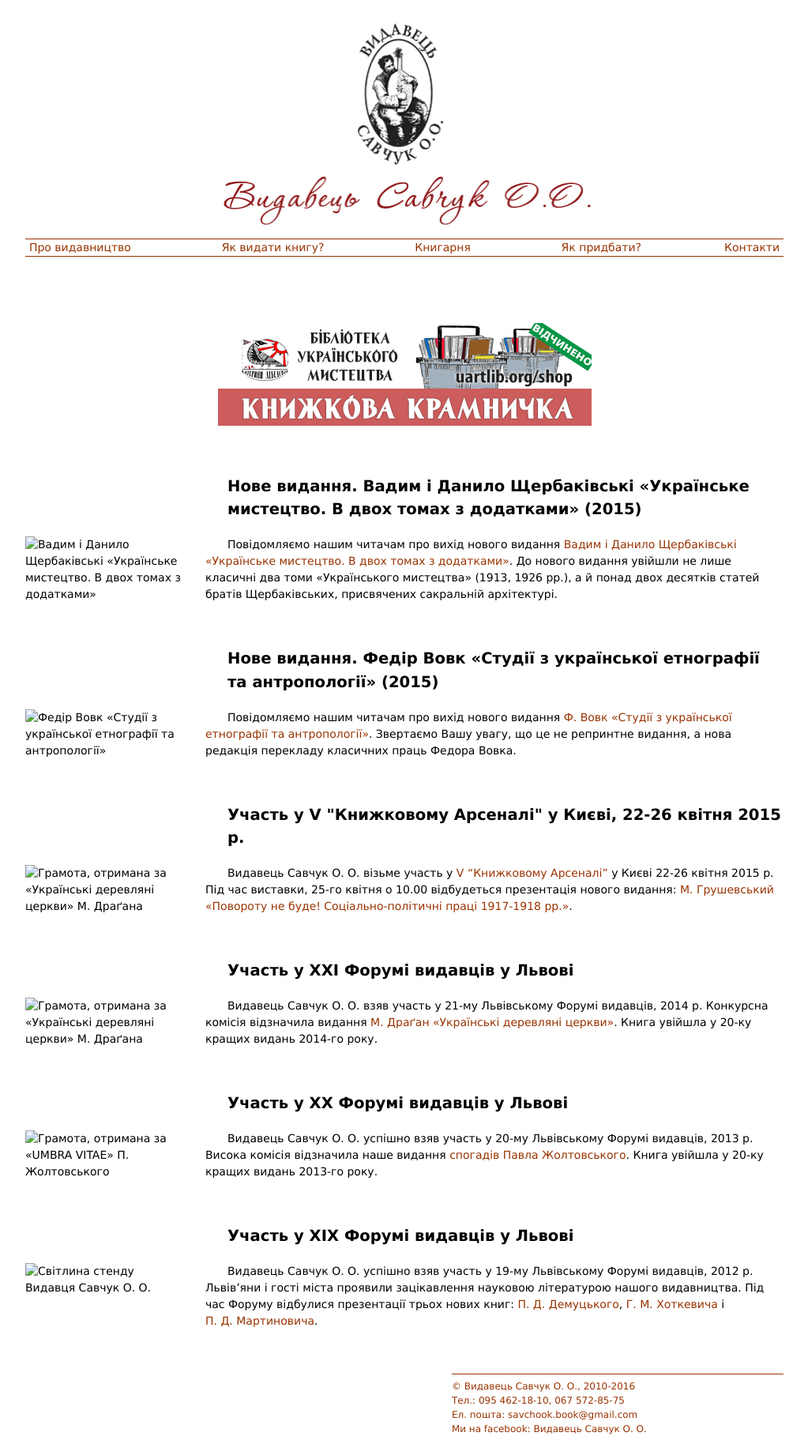
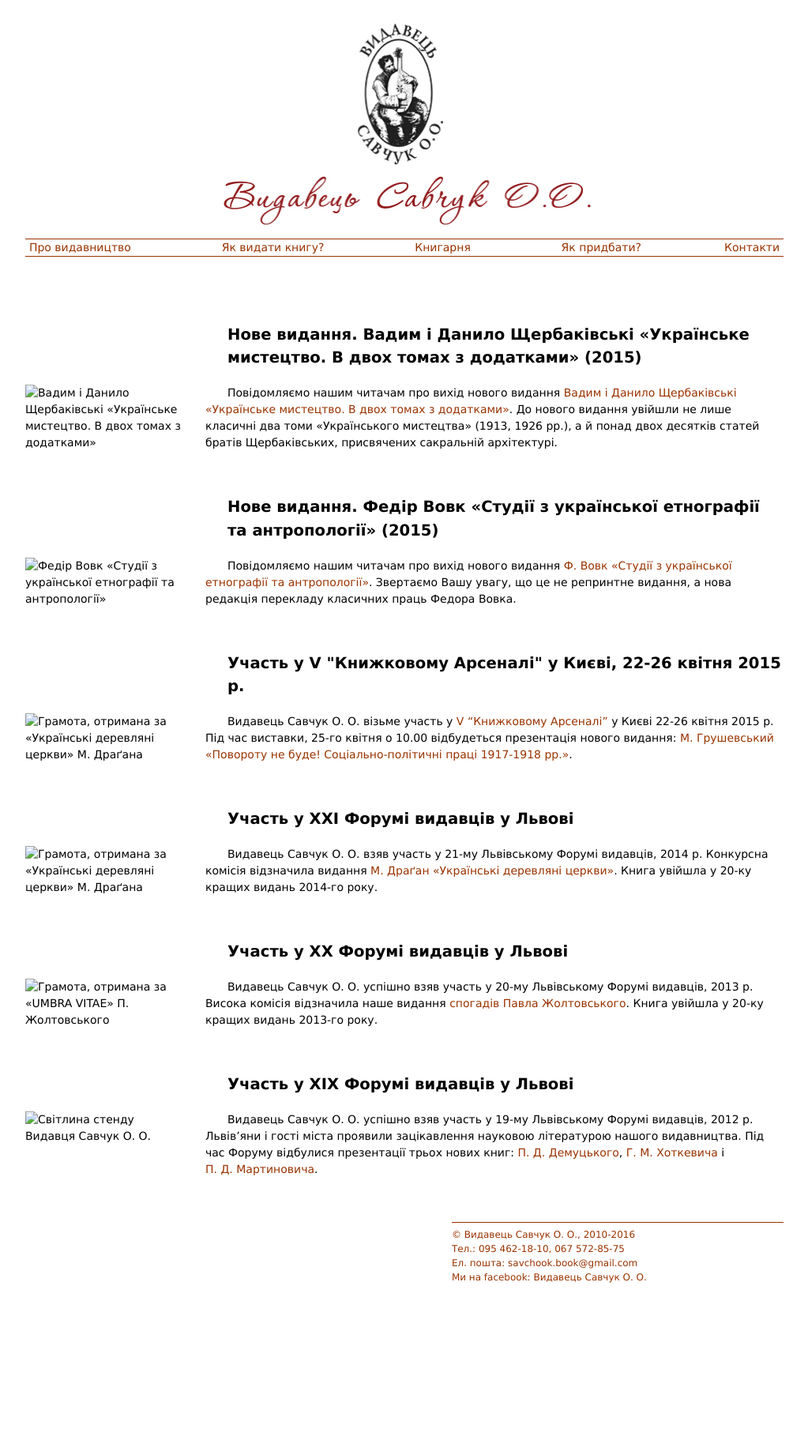
Before and after one commit to savchook/savchook.github.io, a Jekyll site: the page built from index.html, in a window 1280 px wide. Shown: the whole page at 79% size, without its empty margins (128-1151 px from the left). Built offline with Jekyll 4.4.1, drawn with Linux system fonts in a browser that asks for light colours; after the commit the page ends 1650 px from its top, so only the background shows below that.

Commit message:
Revert "Баннер uartlib"
This reverts commit b1e100daa354aa589c82184988b2a543be149bf9.

```diff
--- a/_layouts/news.html
+++ b/_layouts/news.html
@@ -3,12 +3,6 @@
 ---
 
 {% assign sorted = site.news | sort: "url" | reverse %}
-
-<div class="uartlib">
-  <a href="http://uartlib.org/shop/">
-    <img src="/images/uartlib.png"/>
-  </a>
-</div>
 
 <ul>
   {% for article in sorted %}
--- a/_sass/news.scss
+++ b/_sass/news.scss
@@ -21,8 +21,3 @@
     text-indent: $base-text-indent;
   }
 }
-
-.uartlib {
-  text-align: center;
-  margin-bottom: 4em;
-}
```
Also changed, not shown: images/uartlib.png (deleted).
